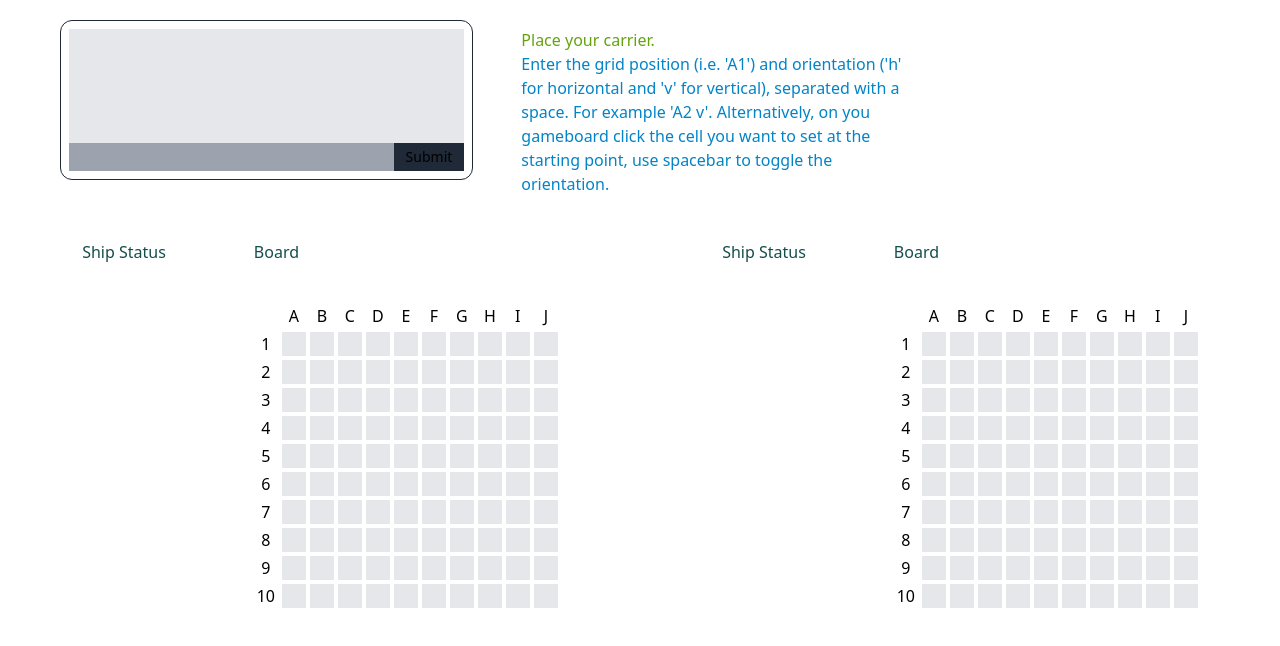
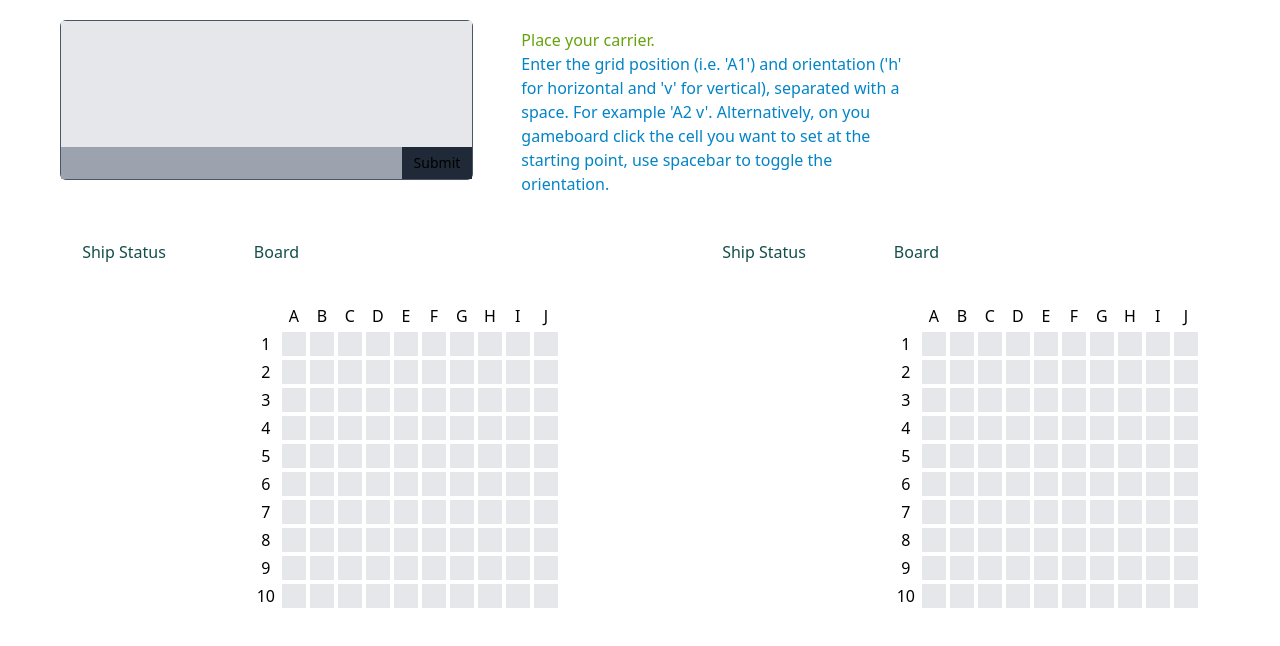
Before and after one commit to owen-addison/odin-battleship, a website built with webpack: page dist/index.html in a window 1280 px wide. Built offline with nearby package versions, Linux system fonts and the light colour scheme.

Commit message:
[style] Update style of console container

```diff
--- a/dist/index.html
+++ b/dist/index.html
@@ -11,7 +11,7 @@
       <div id="console-section" class="ml-10 flex flex-row justify-start">
         <div
           id="console"
-          class="m-5 h-40 w-4/12 min-w-min rounded-xl border border-solid border-gray-800 p-2"
+          class="m-5 h-40 w-4/12 min-w-min rounded-md border border-solid border-gray-600"
         ></div>
         <div
           id="prompt-display"
```
